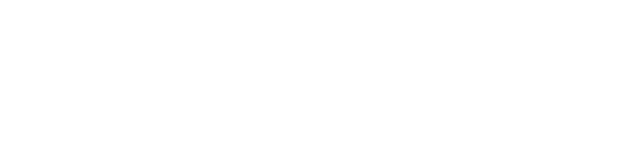
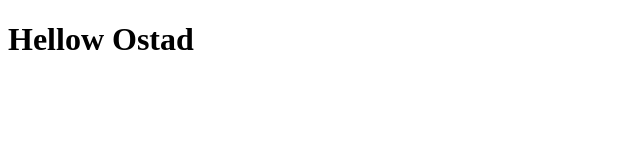
Before and after one commit to SaeedehMohamadi/Saeedeh, a plain HTML site: page index.html in a window 1280 px wide. Shown: the whole page, without its empty margins (0-640 px from the left). Drawn offline with Linux system fonts and the light colour scheme.

Commit message:
Change index

```diff
--- a/index.html
+++ b/index.html
@@ -6,6 +6,6 @@
     <title>Document</title>
 </head>
 <body>
-
+    <h1>Hellow Ostad</h1>
 </body>
 </html>
```
